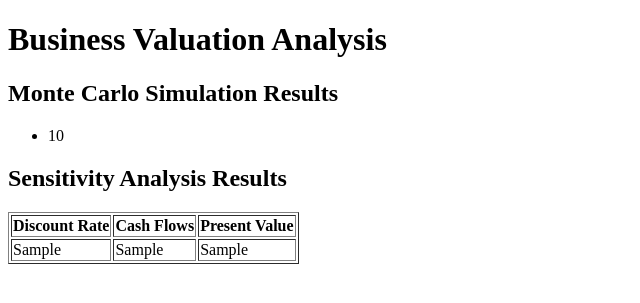
After one commit to AganonIsaiah/Business-Valuation-Tool, a Flask app: template templates/analysis.html in a window 1280 px wide. The commit adds this page. Shown: the top 303 px of the page, without its empty margins (0-640 px from the left). Run offline with Flask 3, Linux system fonts and the light colour scheme; the template is opened without the code that fills it: most values are stand-ins (such as "Sample title", 1, 10 or a date in 2020).

Commit message:
Updating Monte Carlo and Sensitivity Analysis

```diff
--- a/chart_gen.py
+++ b/chart_gen.py
@@ -1,5 +1,3 @@
-# chart_gen.py
-
 import pandas as pd
 import matplotlib.pyplot as plt
 from io import BytesIO
--- a/main.py
+++ b/main.py
@@ -1,10 +1,10 @@
-# main.py
-
-from flask import Flask, render_template, request
+from flask import Flask, render_template, request, redirect, session, url_for
 from business_val import BusinessValuation
-from chart_gen import generate_chart  # Import your chart generation function
+from chart_gen import generate_chart
 
 app = Flask(__name__)
+app.secret_key = 'secret_key'
+
 
 @app.route('/', methods=['GET', 'POST'])
 def index():
@@ -18,11 +18,13 @@ def index():
             # Create an instance of the BusinessValuation class
             business_valuation_instance = BusinessValuation(cash_flows, discount_rate)
 
-            # Perform the DCF analysis
+            # Perform cash flow-related operations
             present_value_result = business_valuation_instance.calculate_present_value()
+            chart_encoded = generate_chart(business_valuation_instance.cash_flows)
+            valuation_report = business_valuation_instance.generate_valuation_report()
 
-            # Generate chart data
-            chart_encoded = generate_chart(business_valuation_instance.cash_flows)
+            # Store necessary data in session for later use
+            session['business_valuation_instance'] = business_valuation_instance.to_json()
 
             # Render the result page with the calculated present value and chart data
             return render_template('dcf.html',
@@ -30,16 +32,48 @@ def index():
                                    num_cash_flows=num_cash_flows,
                                    discount_rate=discount_rate,
                                    present_value=round(present_value_result, 2),
-                                   valuation_report=business_valuation_instance.generate_valuation_report(),
-                                   chart_encoded=chart_encoded)
+                                   valuation_report=valuation_report,
+                                   chart_encoded=chart_encoded
+            )
 
         except ValueError as e:
             # Handle invalid input error
             print("Error:", e)
             return render_template('dcf.html', error_message="Invalid input. Please enter valid numeric values.")
 
+
     # Render the index.html template for the initial GET request
     return render_template('dcf.html', show_results=False)
+
+
+@app.route('/analysis', methods=['GET', 'POST'])
+def analysis():
+    if 'business_valuation_instance' not in session:
+        # Redirect to the index page if the necessary data is not available
+        return redirect(url_for('dcf'))
+
+    business_valuation_instance_data = session['business_valuation_instance']
+    business_valuation_instance = BusinessValuation.from_json(business_valuation_instance_data)
+
+
+    # Check if the form is submitted for Monte Carlo simulation
+    if request.method == 'POST' and 'monte_carlo' in request.form:
+        num_simulations = int(request.form['num_simulations'])
+        monte_carlo_results = business_valuation_instance.monte_carlo_simulation(num_simulations)
+        return render_template('analysis.html', monte_carlo_results=monte_carlo_results)
+
+    # Check if the form is submitted for Sensitivity Analysis
+    elif request.method == 'POST' and 'sensitivity_analysis' in request.form:
+        discount_rate_range = (float(request.form['discount_rate_start']), float(request.form['discount_rate_end']))
+        cash_flows_range = (float(request.form['cash_flows_start']), float(request.form['cash_flows_end']))
+        num_points = int(request.form['num_points'])
+        sensitivity_results = business_valuation_instance.sensitivity_analysis(
+            discount_rate_range, cash_flows_range, num_points
+        )
+        return render_template('analysis.html', sensitivity_results=sensitivity_results)
+
+    # Render the analysis.html template for the initial GET request
+    return render_template('analysis.html', monte_carlo_results=None, sensitivity_results=None)
 
 if __name__ == '__main__':
     # Run the Flask app in debug mode
--- /dev/null
+++ b/templates/analysis.html
@@ -0,0 +1,39 @@
+ <!DOCTYPE html>
+<html lang="en">
+<head>
+    <meta charset="UTF-8">
+    <meta http-equiv="X-UA-Compatible" content="IE=edge">
+    <meta name="viewport" content="width=device-width, initial-scale=1.0">
+    <title>Business Valuation Analysis</title>
+</head>
+<body>
+    <h1>Business Valuation Analysis</h1>
+
+    {% if monte_carlo_results %}
+        <h2>Monte Carlo Simulation Results</h2>
+        <ul>
+            {% for value in monte_carlo_results %}
+                <li>{{ value|round(2) }}</li>
+            {% endfor %}
+        </ul>
+    {% endif %}
+
+    {% if sensitivity_results %}
+        <h2>Sensitivity Analysis Results</h2>
+        <table border="1">
+            <tr>
+                <th>Discount Rate</th>
+                <th>Cash Flows</th>
+                <th>Present Value</th>
+            </tr>
+            {% for result in sensitivity_results %}
+                <tr>
+                    <td>{{ result['Discount Rate'] }}</td>
+                    <td>{{ result['Cash Flows'] }}</td>
+                    <td>{{ result['Present Value'] }}</td>
+                </tr>
+            {% endfor %}
+        </table>
+    {% endif %}
+</body>
+</html>
```
Also changed, not shown: business_val.py (+15 -3 lines), templates/dcf.html (+24 -3 lines).
